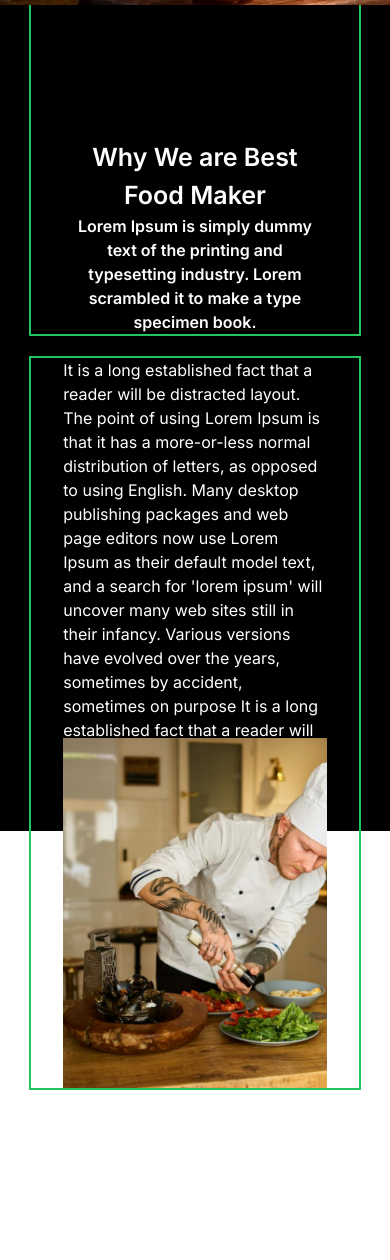
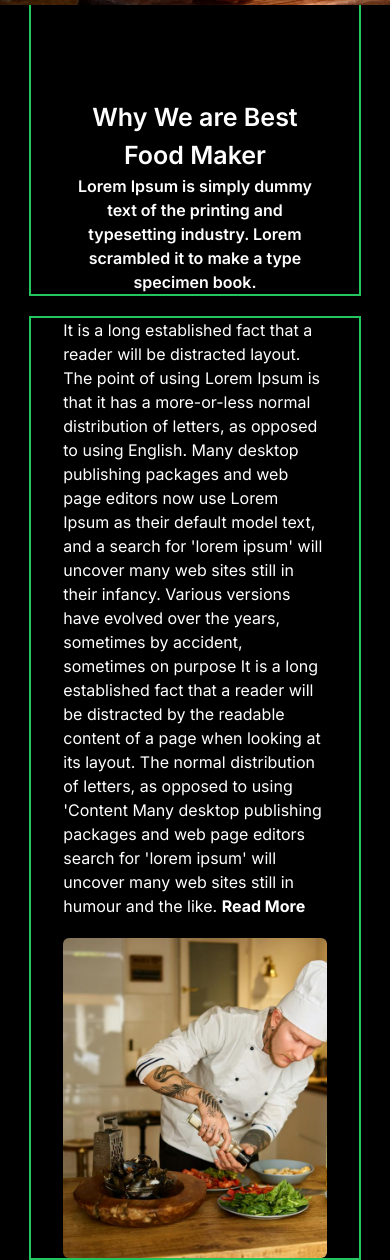
Before and after one commit to CoderSwarup03/Resturant-Client-Project, a plain HTML site: page index.html in a window 390 px wide. Shown: the part 480-1740 px from the top of the page. Before the commit the page ends 1570 px from the top, so only its background shows below. Drawn offline with nearby package versions, Linux system fonts and the light colour scheme.

Commit message:
fix news latter

```diff
--- a/index.html
+++ b/index.html
@@ -71,16 +71,16 @@
         </div>
     </section>
     <!--food maker section  -->
-    <section class="mt-[50px] md:mt-[210px] bg-[#000000] h-[100vh]">
+    <section class="mt-[40px] md:mt-[210px] bg-[#000000] h-[100%]">
         <div class="max-w-[85%] mx-auto border-2 border-green-500 px-8 w-[750px]">
             <h1
-                class="text-white font-semibold mt-[150px] md:mt-[80px] text-[25px] md:text-[45px] font-bold text-center">
+                class="text-white font-semibold mt-[120px] md:mt-[80px] text-[25px] md:text-[45px] font-bold text-center">
                 Why We are Best Food Maker</h1>
             <p class="text-white font-semibold text-center">Lorem Ipsum is simply dummy text of the printing and
                 typesetting industry. Lorem scrambled it to make a type specimen book.</p>
         </div>
 
-        <div class="max-w-[85%] mx-auto px-8 border-2 border-green-500 flex flex-col lg:flex-row justify-between gap-[30px] mt-[20px]">
+        <div class="max-w-[85%] mx-auto px-8 border-2 border-green-500 flex flex-col lg:flex-row justify-between mt-[20px]">
             <div class="w-full lg:w-[45%]">
                 <p class="text-white h-[350px]">It is a long established fact that a reader will be distracted
                     layout. The point of using Lorem Ipsum
@@ -99,8 +99,8 @@
                     the
                     like. <span class="font-bold">Read More</span></p>
             </div>
-            <div class="w-full lg:w-[45%]">
-                <img src="./images/newslatter/men.png" class="h-[350px] w-full object-cover" alt="">
+            <div class="w-full lg:w-[45%] mt-[32vh] md:mt-0">
+                <img src="./images/newslatter/men.png" class="h-[320px] w-full object-cover rounded-md" alt="">
             </div>
         </div>
     </section>
```
